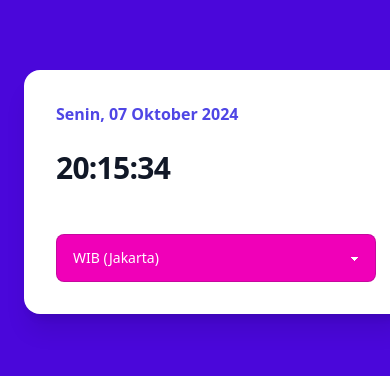
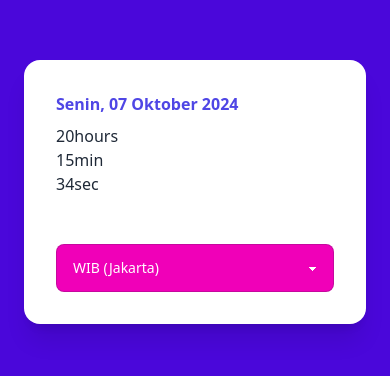
Before and after one commit to rizkytegar/veonote, a React (Vite) app: page / in a window 390 px wide. Shown: the part 230-606 px from the top of the page. Built offline with nearby package versions, Linux system fonts and the light colour scheme.

Commit message:
🚀 Fixed CSS on mobile: Device responsive

```diff
--- a/src/App.tsx
+++ b/src/App.tsx
@@ -34,39 +34,47 @@ function App() {
   };
 
   return (
-    <main className="bg-primary-focus grid h-screen place-items-center px-6 py-24 sm:py-32 lg:px-8">
-      <div className="card w-96 bg-base-100 shadow-xl">
+    <main className="bg-primary-focus grid h-screen place-items-center px-6 py-24 w-full lg:px-8">
+      <div className="card w-full md:w-96 bg-base-100 shadow-xl">
         <div className="card-body">
-          <p className="text-base font-semibold text-indigo-600">
+        <p className="text-base font-semibold text-indigo-600">
             {loading
               ? "Loading..."
               : jam.toFormat("cccc, dd LLLL yyyy", { locale: "id" })}
           </p>
-          <h1 className="mt-4 text-3xl font-bold tracking-tight text-gray-900 sm:text-5xl">
-            {loading ? "Loading..." : jam.toFormat("HH:mm:ss")}
-          </h1>
+          <div className="grid grid-flow-col gap-5 text-center auto-cols-max">
+            <div className="flex flex-col p-2 bg-white rounded-box text-gray-90">
+              <span className="font-mono text-5xl">
+              {loading ? ".." : jam.toFormat("HH")}
+              </span>
+              hours
+            </div>
+            <div className="flex flex-col p-2 bg-white rounded-box text-gray-90">
+              <span className="font-mono text-5xl">
+              {loading ? ".." : jam.toFormat("mm")}
+              </span>
+              min
+            </div>
+            <div className="flex flex-col p-2 bg-white rounded-box text-gray-90">
+              <span className="font-mono text-5xl">
+              {loading ? ".." : jam.toFormat("ss")}
+              </span>
+              sec
+            </div>
+          </div>
           <div className="mt-10 flex items-center justify-center gap-x-6">
             <select
               onChange={handleZoneChange}
               value={zone}
               className="select bg-secondary text-white select-bordered w-full max-w-xs"
             >
-              <option
-                className="bg-white text-primary"
-                value="Asia/Jakarta"
-              >
+              <option className="bg-white text-primary" value="Asia/Jakarta">
                 WIB (Jakarta)
               </option>
-              <option
-                className="bg-white text-primary"
-                value="Asia/Makassar"
-              >
+              <option className="bg-white text-primary" value="Asia/Makassar">
                 WITA (Makassar)
               </option>
-              <option
-                className="bg-white text-primary"
-                value="Asia/Jayapura"
-              >
+              <option className="bg-white text-primary" value="Asia/Jayapura">
                 WIT (Jayapura)
               </option>
             </select>
```
